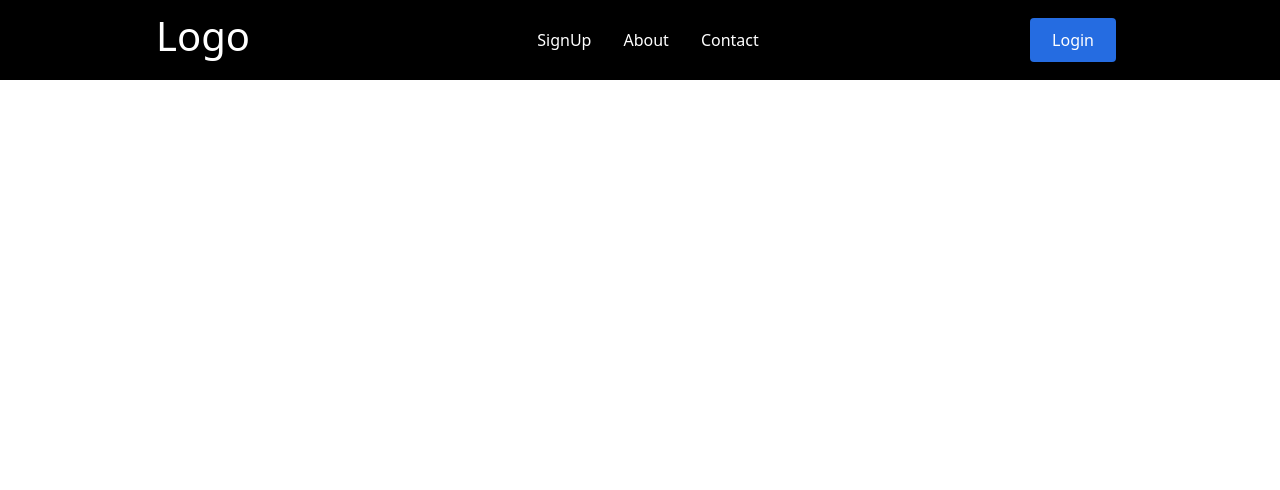
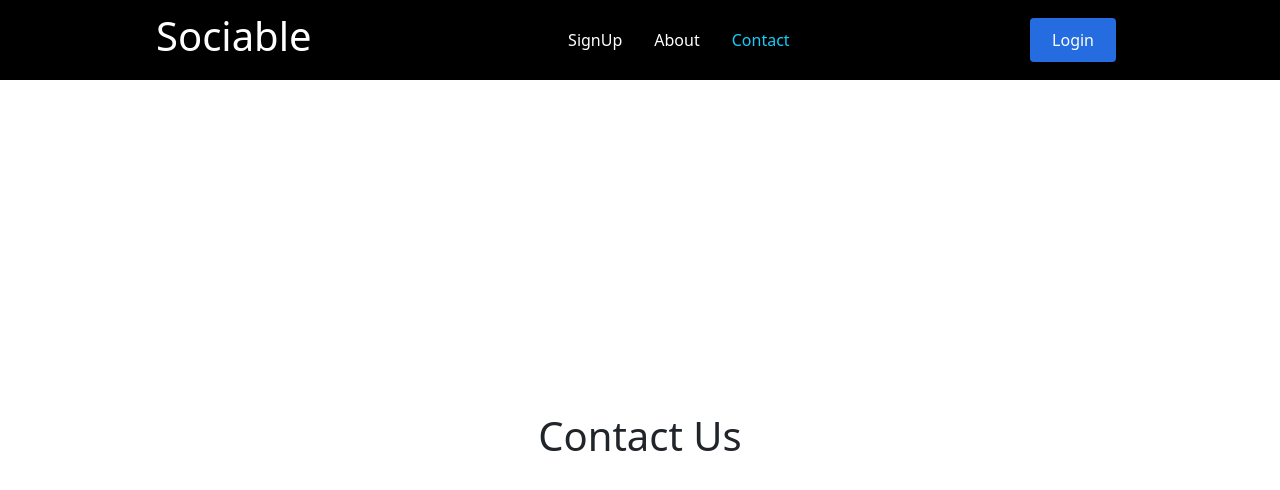
Before and after one commit to Murad013/sociable, a React (Create React App) app: page /contact in a window 1280 px wide. Shown: the top 490 px of the page. Built offline with nearby package versions, Linux system fonts and the light colour scheme; the HTML template or start-up script is replaced by a standard one.

Commit message:
styled the pages up

```diff
--- a/src/App.js
+++ b/src/App.js
@@ -5,6 +5,8 @@
 import Navbar from './components/Navbar/Navbar';
 import {BrowserRouter as Router, Route, Routes} from 'react-router-dom';
 import Home from "./components/Home";
+import About from './pages/about';
+import Contact from './pages/contact';
 
 function App() {
 
@@ -15,6 +17,10 @@
               <Route exact path="/" element={<SignUp />} />
               <Route exact path="/login" element={<Login />} />
               <Route path="/home" element={<Home />} />
+              <Route path='/about' element={<About/>} />
+              <Route path='/contact' element={<Contact/>} />
+
+
 
             </Routes>
           </Router>
--- a/src/components/Navbar/Navbar.js
+++ b/src/components/Navbar/Navbar.js
@@ -13,17 +13,17 @@
           <>
           <Nav>
                <NavLink to = '/'>
-                    <h1>Logo</h1>
+                    <h1>Sociable</h1>
                </NavLink>
                <Bars />
                <NavMenu>
                     <NavLink to = "/" activeStyle>
                          SignUp
                     </NavLink>
-                    <NavLink to = "/" activeStyle>
+                    <NavLink to = "/about" activeStyle>
                          About
                     </NavLink>
-                    <NavLink to = "/" activeStyle>
+                    <NavLink to = "/contact" activeStyle>
                          Contact
                     </NavLink>
                </NavMenu>
--- a/src/components/home.js
+++ b/src/components/home.js
@@ -17,7 +17,12 @@
           });
         }
      return (
-          <div className='Home'>
+          <div className='Home' style={{
+               display: 'flex',
+               justifyContent: 'center',
+               alignItems: 'center',
+               height: '90vh'
+             }}>
                <h1>Welcome!</h1>
                <Link to={"/login"}><button>Logout!</button></Link>
                <div className='postForm'>
--- /dev/null
+++ b/src/pages/about.js
@@ -0,0 +1,18 @@
+import React from 'react';
+
+const About = () => {
+  return (
+    <div
+      style={{
+        display: 'flex',
+        justifyContent: 'center',
+        alignItems: 'center',
+        height: '90vh'
+      }}
+    >
+      <h1>About</h1>
+    </div>
+  );
+};
+
+export default About;
--- /dev/null
+++ b/src/pages/contact.js
@@ -0,0 +1,18 @@
+import React from 'react';
+
+const Contact = () => {
+  return (
+    <div
+      style={{
+        display: 'flex',
+        justifyContent: 'center',
+        alignItems: 'center',
+        height: '90vh'
+      }}
+    >
+      <h1>Contact Us</h1>
+    </div>
+  );
+};
+
+export default Contact;
--- a/src/styles/App.css
+++ b/src/styles/App.css
@@ -6,6 +6,7 @@
   flex-direction: column;
   align-items: center;
   justify-content: center;
+  height: 90vh;
 }
 
 .form input{
```
